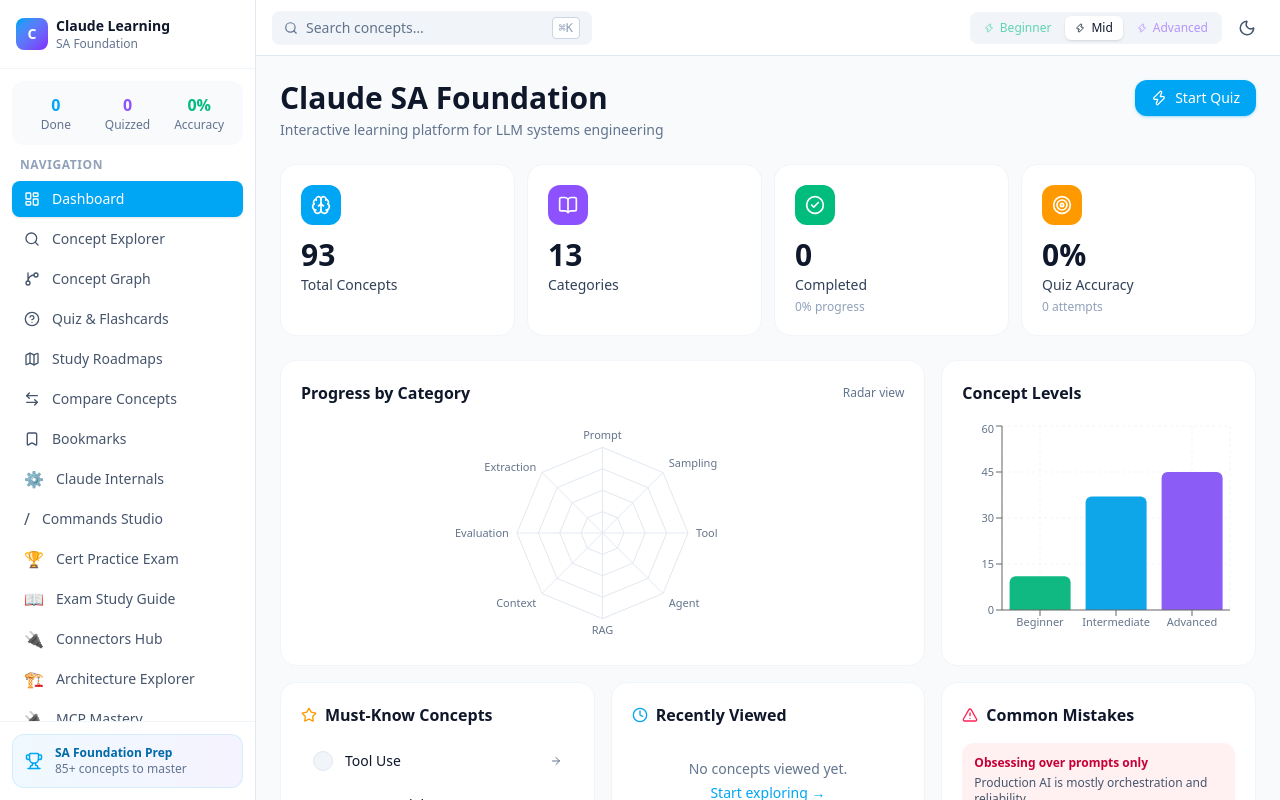
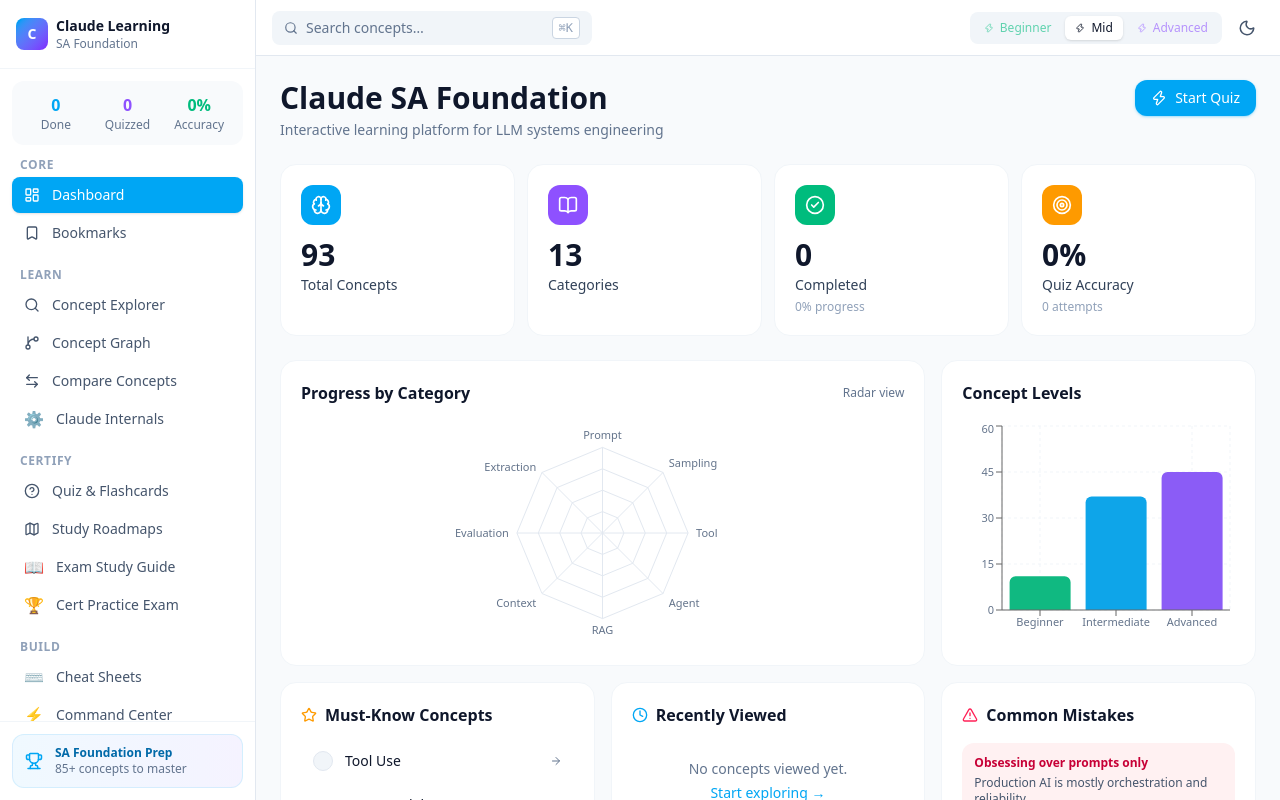
Before and after one commit to rajeshuriti/claude-terminology, a React (Vite) app in the folder learning-platform/: page / in a window 1280 px wide. Built offline with nearby package versions, Linux system fonts and the light colour scheme.

Commit message:
refactor: restructure Sidebar component for improved navigation and readability

```diff
--- a/learning-platform/src/components/layout/Sidebar.tsx
+++ b/learning-platform/src/components/layout/Sidebar.tsx
@@ -12,30 +12,96 @@
   onClose: () => void;
 }
 
-const navItems = [
-  { path: '/', icon: LayoutDashboard, label: 'Dashboard' },
-  { path: '/explorer', icon: Search, label: 'Concept Explorer' },
-  { path: '/graph', icon: GitBranch, label: 'Concept Graph' },
-  { path: '/quiz', icon: HelpCircle, label: 'Quiz & Flashcards' },
-  { path: '/roadmap', icon: Map, label: 'Study Roadmaps' },
-  { path: '/compare', icon: ArrowLeftRight, label: 'Compare Concepts' },
-  { path: '/bookmarks', icon: Bookmark, label: 'Bookmarks' },
-  { path: '/internals', icon: null, label: 'Claude Internals', emoji: '⚙️', isNew: false },
-  { path: '/commands', icon: null, label: 'Commands Studio', emoji: '/', isNew: false },
-  { path: '/certification', icon: null, label: 'Cert Practice Exam', emoji: '🏆', isNew: false },
-  { path: '/study', icon: null, label: 'Exam Study Guide', emoji: '📖', isNew: false },
-  { path: '/connectors', icon: null, label: 'Connectors Hub', emoji: '🔌', isNew: false },
-  { path: '/architecture', icon: null, label: 'Architecture Explorer', emoji: '🏗️', isNew: false },
-  { path: '/mcp-mastery', icon: null, label: 'MCP Mastery', emoji: '🔌', isNew: false },
-  { path: '/mcp-ecosystem', icon: null, label: 'Ecosystem Hub', emoji: '🌐', isNew: false },
-  { path: '/context-lab', icon: null, label: 'Context & Token Lab', emoji: '🧪', isNew: false },
-  { path: '/failure-lab', icon: null, label: 'AI Failure Lab', emoji: '🔥', isNew: false },
-  { path: '/cheat-sheets', icon: null, label: 'Claude Cheat Sheets', emoji: '⌨️', isNew: false },
-  { path: '/command-center', icon: null, label: 'Command Center', emoji: '⚡', isNew: true },
+// Active-state gradient per path — extracted from inline ternary chain
+const ACTIVE_GRADIENTS: Record<string, string> = {
+  '/internals':      'from-violet-600 to-sky-500',
+  '/commands':       'from-sky-500 to-emerald-500',
+  '/certification':  'from-amber-500 to-orange-500',
+  '/study':          'from-emerald-500 to-sky-500',
+  '/connectors':     'from-cyan-500 to-sky-600',
+  '/architecture':   'from-violet-500 to-pink-500',
+  '/mcp-mastery':    'from-pink-500 to-violet-600',
+  '/mcp-ecosystem':  'from-emerald-500 to-sky-500',
+  '/context-lab':    'from-sky-500 to-violet-600',
+  '/failure-lab':    'from-red-600 to-orange-500',
+  '/cheat-sheets':   'from-sky-600 to-cyan-500',
+  '/command-center': 'from-violet-600 to-indigo-500',
+};
+
+function activeClass(path: string): string {
+  const gradient = ACTIVE_GRADIENTS[path];
+  return gradient
+    ? `bg-gradient-to-r ${gradient} text-white shadow-sm`
+    : 'bg-sky-500 text-white shadow-sm';
+}
+
+type NavItem = {
+  path: string;
+  icon?: typeof LayoutDashboard | null;
+  label: string;
+  emoji?: string;
+  isNew?: boolean;
+};
+
+type NavGroup = {
+  label: string;
+  items: NavItem[];
+};
+
+const navGroups: NavGroup[] = [
+  {
+    label: 'Core',
+    items: [
+      { path: '/',          icon: LayoutDashboard, label: 'Dashboard' },
+      { path: '/bookmarks', icon: Bookmark,        label: 'Bookmarks' },
+    ],
+  },
+  {
+    label: 'Learn',
+    items: [
+      { path: '/explorer',    icon: Search,        label: 'Concept Explorer' },
+      { path: '/graph',       icon: GitBranch,     label: 'Concept Graph' },
+      { path: '/compare',     icon: ArrowLeftRight, label: 'Compare Concepts' },
+      { path: '/internals',   emoji: '⚙️',         label: 'Claude Internals' },
+    ],
+  },
+  {
+    label: 'Certify',
+    items: [
+      { path: '/quiz',          icon: HelpCircle, label: 'Quiz & Flashcards' },
+      { path: '/roadmap',       icon: Map,        label: 'Study Roadmaps' },
+      { path: '/study',         emoji: '📖',      label: 'Exam Study Guide' },
+      { path: '/certification', emoji: '🏆',      label: 'Cert Practice Exam' },
+    ],
+  },
+  {
+    label: 'Build',
+    items: [
+      { path: '/cheat-sheets',   emoji: '⌨️', label: 'Cheat Sheets' },
+      { path: '/command-center', emoji: '⚡', label: 'Command Center', isNew: false },
+      { path: '/commands',       emoji: '/',  label: 'Slash Commands' },
+      { path: '/architecture',   emoji: '🏗️', label: 'Architecture Explorer' },
+    ],
+  },
+  {
+    label: 'Systems',
+    items: [
+      { path: '/context-lab',   emoji: '🧪', label: 'Context & Token Lab' },
+      { path: '/mcp-mastery',   emoji: '🔌', label: 'MCP Mastery' },
+      { path: '/connectors',    emoji: '🔗', label: 'Connectors & Workflows' },
+      { path: '/mcp-ecosystem', emoji: '🌐', label: 'MCP Ecosystem' },
+    ],
+  },
+  {
+    label: 'Labs',
+    items: [
+      { path: '/failure-lab', emoji: '🔥', label: 'AI Failure Lab' },
+    ],
+  },
 ];
 
-const devItems = [
-  { path: '/studio', icon: null, label: 'Claude Studio', emoji: '✺' },
+const devItems: NavItem[] = [
+  { path: '/studio', emoji: '✺', label: 'Claude Studio' },
 ];
 
 function SidebarContent({ onClose }: { onClose: () => void }) {
@@ -50,44 +116,54 @@
     onClose();
   };
 
+  const dm = darkMode;
+  const inactiveClass = dm
+    ? 'text-slate-300 hover:bg-slate-800 hover:text-white'
+    : 'text-slate-600 hover:bg-slate-50 hover:text-slate-900';
+
   return (
-    <div className={`flex flex-col h-full ${darkMode ? 'bg-slate-900 text-slate-100' : 'bg-white text-slate-900'} overflow-hidden`}>
+    <div className={`flex flex-col h-full ${dm ? 'bg-slate-900 text-slate-100' : 'bg-white text-slate-900'} overflow-hidden`}>
       {/* Header */}
-      <div className={`flex items-center justify-between p-4 border-b ${darkMode ? 'border-slate-700' : 'border-slate-100'}`}>
+      <div className={`flex items-center justify-between p-4 border-b ${dm ? 'border-slate-700' : 'border-slate-100'}`}>
         <div className="flex items-center gap-2">
           <div className="w-8 h-8 rounded-lg bg-gradient-to-br from-sky-500 to-violet-600 flex items-center justify-center text-white text-sm font-bold">C</div>
           <div>
             <div className="text-sm font-semibold">Claude Learning</div>
-            <div className={`text-xs ${darkMode ? 'text-slate-400' : 'text-slate-500'}`}>SA Foundation</div>
+            <div className={`text-xs ${dm ? 'text-slate-400' : 'text-slate-500'}`}>SA Foundation</div>
           </div>
         </div>
-        <button onClick={onClose} className={`p-1.5 rounded-lg transition-colors ${darkMode ? 'hover:bg-slate-700' : 'hover:bg-slate-100'} lg:hidden`}>
+        <button onClick={onClose} className={`p-1.5 rounded-lg transition-colors ${dm ? 'hover:bg-slate-700' : 'hover:bg-slate-100'} lg:hidden`}>
           <X size={16} />
         </button>
       </div>
 
       {/* Quick Stats */}
-      <div className={`mx-3 mt-3 p-3 rounded-xl ${darkMode ? 'bg-slate-800' : 'bg-slate-50'}`}>
+      <div className={`mx-3 mt-3 p-3 rounded-xl ${dm ? 'bg-slate-800' : 'bg-slate-50'}`}>
         <div className="grid grid-cols-3 gap-2 text-center">
           <div>
             <div className="text-base font-bold text-sky-500">{completedConcepts.length}</div>
-            <div className={`text-xs ${darkMode ? 'text-slate-400' : 'text-slate-500'}`}>Done</div>
+            <div className={`text-xs ${dm ? 'text-slate-400' : 'text-slate-500'}`}>Done</div>
           </div>
           <div>
             <div className="text-base font-bold text-violet-500">{totalQuizAttempts}</div>
-            <div className={`text-xs ${darkMode ? 'text-slate-400' : 'text-slate-500'}`}>Quizzed</div>
+            <div className={`text-xs ${dm ? 'text-slate-400' : 'text-slate-500'}`}>Quizzed</div>
           </div>
           <div>
             <div className="text-base font-bold text-emerald-500">{accuracy}%</div>
-            <div className={`text-xs ${darkMode ? 'text-slate-400' : 'text-slate-500'}`}>Accuracy</div>
+            <div className={`text-xs ${dm ? 'text-slate-400' : 'text-slate-500'}`}>Accuracy</div>
           </div>
         </div>
       </div>
 
-      {/* Navigation */}
-      <div className="flex-1 overflow-y-auto p-3 space-y-1">
-        <div className={`text-xs font-semibold uppercase tracking-wider mb-2 px-2 ${darkMode ? 'text-slate-500' : 'text-slate-400'}`}>Navigation</div>
-        {navItems.map(({ path, icon: Icon, label, emoji, isNew } : { path: string; icon: typeof LayoutDashboard | null; label: string; emoji?: string; isNew?: boolean }) => (
+      {/* Navigation — grouped */}
+      <div className="flex-1 overflow-y-auto p-3 space-y-4">
+        {navGroups.map((group) => (
+          <div key={group.label}>
+            <div className={`text-xs font-semibold uppercase tracking-wider mb-1 px-2 ${dm ? 'text-slate-500' : 'text-slate-400'}`}>
+              {group.label}
+            </div>
+            <div className="space-y-0.5">
+              {group.items.map(({ path, icon: Icon, label, emoji, isNew }) => (
                 <NavLink
                   key={path}
                   to={path}
@@ -95,54 +171,39 @@
                   onClick={onClose}
                   className={({ isActive }) =>
                     `flex items-center gap-3 px-3 py-2 rounded-lg text-sm font-medium transition-all duration-150 ${
-                isActive
-                  ? path === '/internals'
-                    ? 'bg-gradient-to-r from-violet-600 to-sky-500 text-white shadow-sm'
-                    : path === '/commands'
-                      ? 'bg-gradient-to-r from-sky-500 to-emerald-500 text-white shadow-sm'
-                      : path === '/certification'
-                        ? 'bg-gradient-to-r from-amber-500 to-orange-500 text-white shadow-sm'
-                        : path === '/study'
-                          ? 'bg-gradient-to-r from-emerald-500 to-sky-500 text-white shadow-sm'
-                          : path === '/connectors'
-                            ? 'bg-gradient-to-r from-cyan-500 to-sky-600 text-white shadow-sm'
-                            : path === '/architecture'
-                              ? 'bg-gradient-to-r from-violet-500 to-pink-500 text-white shadow-sm'
-                              : path === '/mcp-mastery'
-                                  ? 'bg-gradient-to-r from-pink-500 to-violet-600 text-white shadow-sm'
-                                  : path === '/mcp-ecosystem'
-                                    ? 'bg-gradient-to-r from-emerald-500 to-sky-500 text-white shadow-sm'
-                                    : path === '/context-lab'
-                                      ? 'bg-gradient-to-r from-sky-500 to-violet-600 text-white shadow-sm'
-                                      : path === '/failure-lab'
-                                        ? 'bg-gradient-to-r from-red-600 to-orange-500 text-white shadow-sm'
-                                        : path === '/cheat-sheets'
-                                          ? 'bg-gradient-to-r from-sky-600 to-cyan-500 text-white shadow-sm'
-                                          : path === '/command-center'
-                                            ? 'bg-gradient-to-r from-violet-600 to-indigo-500 text-white shadow-sm'
-                                            : 'bg-sky-500 text-white shadow-sm'
-                  : darkMode
-                    ? 'text-slate-300 hover:bg-slate-800 hover:text-white'
-                    : 'text-slate-600 hover:bg-slate-50 hover:text-slate-900'
+                      isActive ? activeClass(path) : inactiveClass
                     }`
                   }
                 >
-            {emoji ? <span className="text-base leading-none">{emoji}</span> : Icon ? <Icon size={16} /> : null}
+                  {emoji
+                    ? <span className="text-base leading-none">{emoji}</span>
+                    : Icon ? <Icon size={16} /> : null}
                   {label}
-            {isNew && <span className="ml-auto text-xs px-1.5 py-0.5 rounded-full bg-violet-500/30 text-violet-300 font-bold" style={{ fontSize: 9 }}>NEW</span>}
+                  {isNew && (
+                    <span className="ml-auto text-xs px-1.5 py-0.5 rounded-full bg-violet-500/30 text-violet-300 font-bold" style={{ fontSize: 9 }}>
+                      NEW
+                    </span>
+                  )}
                 </NavLink>
               ))}
+            </div>
+          </div>
+        ))}
 
-        {/* Categories */}
-        <div className={`text-xs font-semibold uppercase tracking-wider mt-4 mb-2 px-2 ${darkMode ? 'text-slate-500' : 'text-slate-400'}`}>Categories</div>
+        {/* Concept Categories */}
+        <div>
+          <div className={`text-xs font-semibold uppercase tracking-wider mb-1 px-2 ${dm ? 'text-slate-500' : 'text-slate-400'}`}>
+            Categories
+          </div>
+          <div className="space-y-0.5">
             {categories.map((cat) => (
               <button
                 key={cat.id}
                 onClick={() => handleCategoryClick(cat.id)}
                 className={`w-full flex items-center gap-3 px-3 py-2 rounded-lg text-sm transition-all duration-150 text-left ${
                   selectedCategory === cat.id
-                ? darkMode ? 'bg-slate-700 text-white' : 'bg-slate-100 text-slate-900'
-                : darkMode
+                    ? dm ? 'bg-slate-700 text-white' : 'bg-slate-100 text-slate-900'
+                    : dm
                       ? 'text-slate-400 hover:bg-slate-800 hover:text-white'
                       : 'text-slate-500 hover:bg-slate-50 hover:text-slate-700'
                 }`}
@@ -152,8 +213,15 @@
                 <ChevronRight size={12} className="opacity-50 shrink-0" />
               </button>
             ))}
+          </div>
+        </div>
+
         {/* Developer Tools */}
-        <div className={`text-xs font-semibold uppercase tracking-wider mt-4 mb-2 px-2 ${darkMode ? 'text-slate-600' : 'text-slate-300'}`}>Developer Tools</div>
+        <div>
+          <div className={`text-xs font-semibold uppercase tracking-wider mb-1 px-2 ${dm ? 'text-slate-600' : 'text-slate-300'}`}>
+            Developer Tools
+          </div>
+          <div className="space-y-0.5">
             {devItems.map(({ path, label, emoji }) => (
               <NavLink
                 key={path}
@@ -163,7 +231,7 @@
                   `flex items-center gap-3 px-3 py-2 rounded-lg text-sm font-medium transition-all duration-150 ${
                     isActive
                       ? 'bg-gradient-to-r from-amber-600 to-orange-500 text-white shadow-sm'
-                  : darkMode
+                      : dm
                         ? 'text-slate-500 hover:bg-slate-800 hover:text-slate-300'
                         : 'text-slate-400 hover:bg-slate-50 hover:text-slate-600'
                   }`
@@ -174,14 +242,16 @@
               </NavLink>
             ))}
           </div>
+        </div>
+      </div>
 
       {/* Cert Badge */}
-      <div className={`p-3 border-t ${darkMode ? 'border-slate-700' : 'border-slate-100'}`}>
-        <div className={`flex items-center gap-3 px-3 py-2.5 rounded-xl ${darkMode ? 'bg-gradient-to-r from-sky-900/40 to-violet-900/40 border border-sky-700/30' : 'bg-gradient-to-r from-sky-50 to-violet-50 border border-sky-200/50'}`}>
+      <div className={`p-3 border-t ${dm ? 'border-slate-700' : 'border-slate-100'}`}>
+        <div className={`flex items-center gap-3 px-3 py-2.5 rounded-xl ${dm ? 'bg-gradient-to-r from-sky-900/40 to-violet-900/40 border border-sky-700/30' : 'bg-gradient-to-r from-sky-50 to-violet-50 border border-sky-200/50'}`}>
           <Trophy size={18} className="text-sky-500 shrink-0" />
           <div>
-            <div className={`text-xs font-semibold ${darkMode ? 'text-sky-300' : 'text-sky-700'}`}>SA Foundation Prep</div>
-            <div className={`text-xs ${darkMode ? 'text-slate-400' : 'text-slate-500'}`}>85+ concepts to master</div>
+            <div className={`text-xs font-semibold ${dm ? 'text-sky-300' : 'text-sky-700'}`}>SA Foundation Prep</div>
+            <div className={`text-xs ${dm ? 'text-slate-400' : 'text-slate-500'}`}>85+ concepts to master</div>
           </div>
         </div>
       </div>
```
Lines whose indentation alone changed are shown as unchanged.
